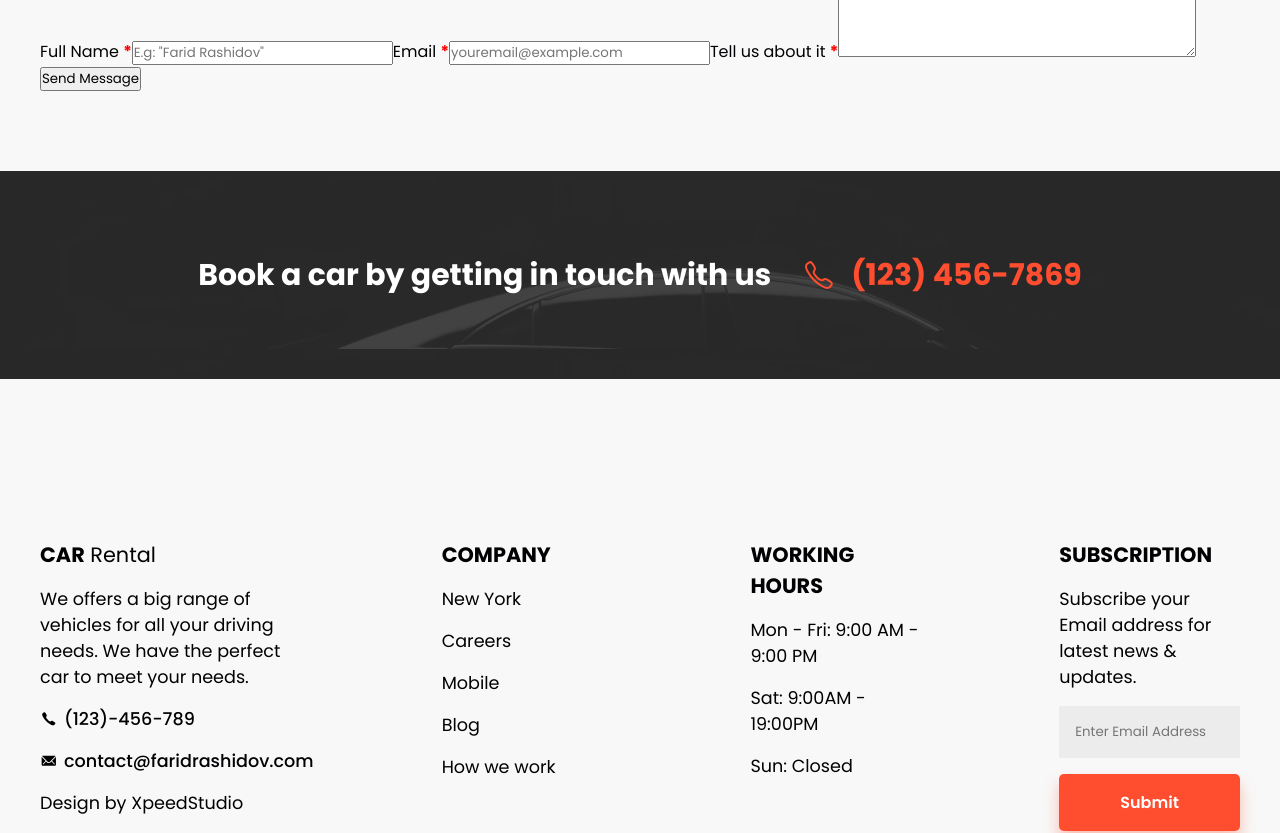
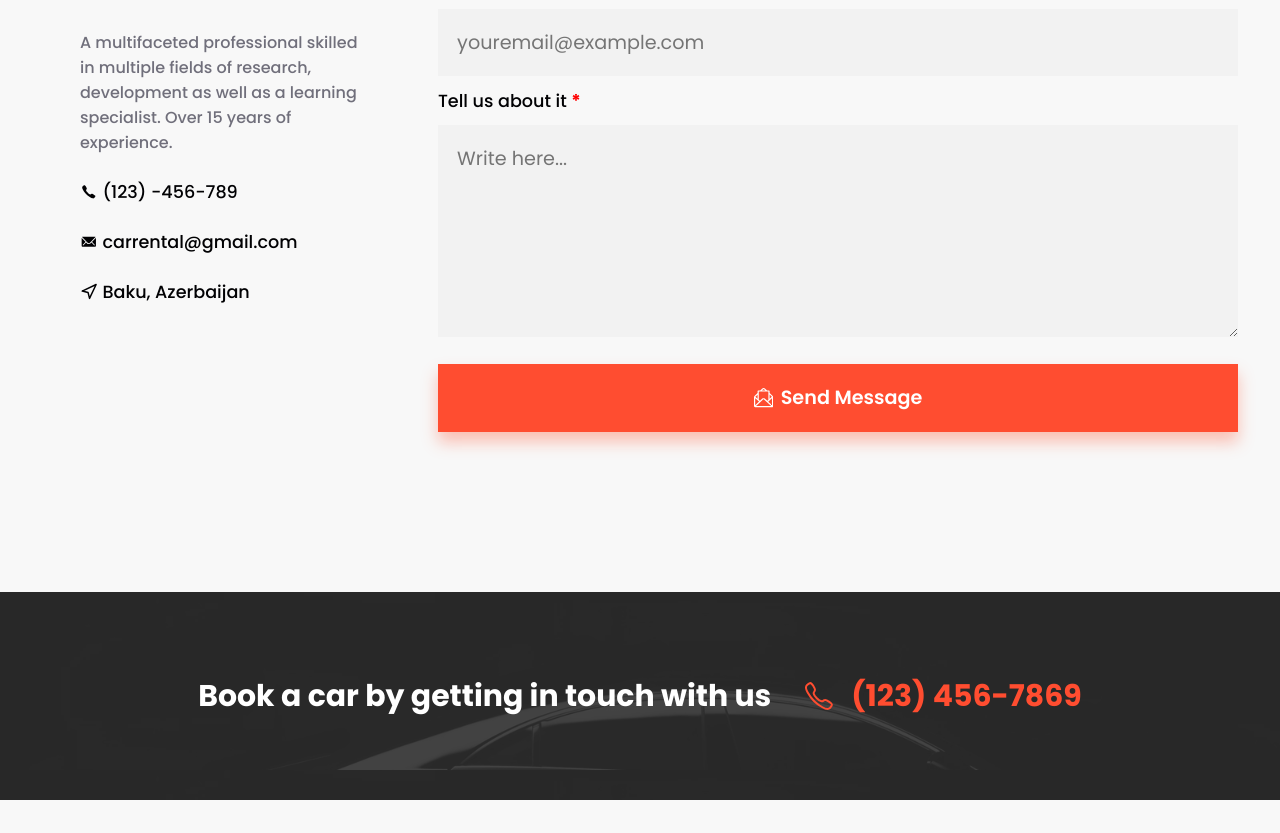
Before and after one commit to imrashidov/car-rental-project, a React (Vite) app: page /contact in a window 1280 px wide. Shown: the part 560-1393 px from the top of the page. Built offline with nearby package versions, Linux system fonts and the light colour scheme.

Commit message:
Add: styling and functionality to the contact page

```diff
--- a/src/App.css
+++ b/src/App.css
@@ -737,11 +737,12 @@ footer {
   color: black;
 }
 .footer-content a {
+  display: flex;
+  align-items: center;
+  gap: 0.5rem;
   font-weight: 500;
 }
-.footer-content a:hover {
-  color: var(--secondary-color);
-}
+
 .footer-content__1 li {
   display: flex;
   align-items: center;
@@ -1041,6 +1042,76 @@ footer {
   color: var(--description-color);
 }
 
+/* Contact Page */
+.contact-container {
+  display: flex;
+  justify-content: space-between;
+  padding: 5rem 2.5rem;
+  gap: 5rem;
+}
+.contact-container__text {
+  display: flex;
+  flex-direction: column;
+  gap: 1.5rem;
+  width: 33%;
+}
+.contact-container__text h3 {
+  font-size: 2.6rem;
+  line-height: 1.2;
+}
+.contact-container__text p {
+  color: var(--description-color);
+  font-weight: 500;
+}
+.contact-container__text a {
+  display: flex;
+  align-items: center;
+  gap: 0.3rem;
+  font-weight: 500;
+  font-size: 1.1rem;
+  width: fit-content;
+}
+.contact-container__form form {
+  width: 50rem;
+  display: flex;
+  flex-direction: column;
+  gap: 0.7rem;
+}
+.contact-container__form label {
+  font-size: 1.1rem;
+  font-weight: 500;
+}
+.contact-container__form input,
+textarea {
+  border: none;
+  outline: none;
+  padding: 1.2rem;
+  background-color: #f2f2f2;
+  font-size: 1.2rem;
+}
+.contact-container__form button {
+  background-color: var(--secondary-color);
+  color: #fff;
+  border: none;
+  padding: 1.2rem;
+  font-size: 1.2rem;
+  font-weight: 600;
+  cursor: pointer;
+  box-shadow: 0 10px 15px 0 rgba(255, 83, 48, 0.35);
+  transition: all 0.3s;
+  margin-top: 1rem;
+  display: flex;
+  align-items: center;
+  justify-content: center;
+  gap: 0.5rem;
+}
+.contact-container__form button svg {
+  fill: #fff;
+}
+
+.contact-container__form button:hover {
+  box-shadow: 0 20px 25px 0 rgba(255, 83, 48, 0.35);
+}
 /* Others */
 span {
   color: var(--secondary-color);
@@ -1070,7 +1141,9 @@ b {
   max-width: 95rem !important;
   padding: 0 2.5rem !important;
 }
-a:hover {
+a:hover,
+a:hover * {
   color: var(--secondary-color);
-  transition: all 0.3s;
+  stroke: var(--secondary-color);
+  fill: var(--secondary-color);
 }
--- a/src/components/Footer.jsx
+++ b/src/components/Footer.jsx
@@ -15,13 +15,13 @@ const Footer = () => {
               have the perfect car to meet your needs.
             </li>
             <li>
-              <IoIosCall />
-              <a href="tel:123456789">(123)-456-789</a>
+              <a href="tel:123456789">
+                <IoIosCall /> (123)-456-789
+              </a>
             </li>
             <li>
-              <IoIosMail />
               <a href="mailto:contact@faridrashidov.com">
-                contact@faridrashidov.com
+                <IoIosMail /> contact@faridrashidov.com
               </a>
             </li>
             <li>Design by XpeedStudio</li>
--- a/src/pages/Contact.jsx
+++ b/src/pages/Contact.jsx
@@ -1,5 +1,9 @@
 import HeroPages from "../components/HeroPages.jsx";
 import BookBanner from "../components/BookBanner.jsx";
+import { IoIosCall } from "react-icons/io";
+import { IoIosMail } from "react-icons/io";
+import { FiNavigation } from "react-icons/fi";
+import { SlEnvolopeLetter } from "react-icons/sl";
 
 const Contact = () => {
   return (
@@ -14,10 +18,15 @@ const Contact = () => {
               research, development as well as a learning specialist. Over 15
               years of experience.
             </p>
-            <a href="tel:123456789">(123) -456-789</a>
-            <a href="mailto:contact@faridrashidov.com">carrental@gmail.com</a>
+            <a href="tel:123456789">
+              <IoIosCall /> (123) -456-789
+            </a>
+            <a href="mailto:contact@faridrashidov.com">
+              <IoIosMail />
+              carrental@gmail.com
+            </a>
             <a href="https://www.google.com/maps/place/Bak%C4%B1/data=!4m2!3m1!1s0x40307d6bd6211cf9:0x343f6b5e7ae56c6b?sa=X&ved=1t:242&ictx=111">
-              Baku, Azerbaijan
+              <FiNavigation /> Baku, Azerbaijan
             </a>
           </div>
           <div className="contact-container__form">
@@ -33,8 +42,10 @@ const Contact = () => {
               <label>
                 Tell us about it <b>*</b>
               </label>
-              <textarea cols="30" rows="10"></textarea>
-              <button type="submit">Send Message</button>
+              <textarea rows="6" placeholder="Write here..."></textarea>
+              <button type="submit">
+                <SlEnvolopeLetter /> Send Message
+              </button>
             </form>
           </div>
         </div>
```
